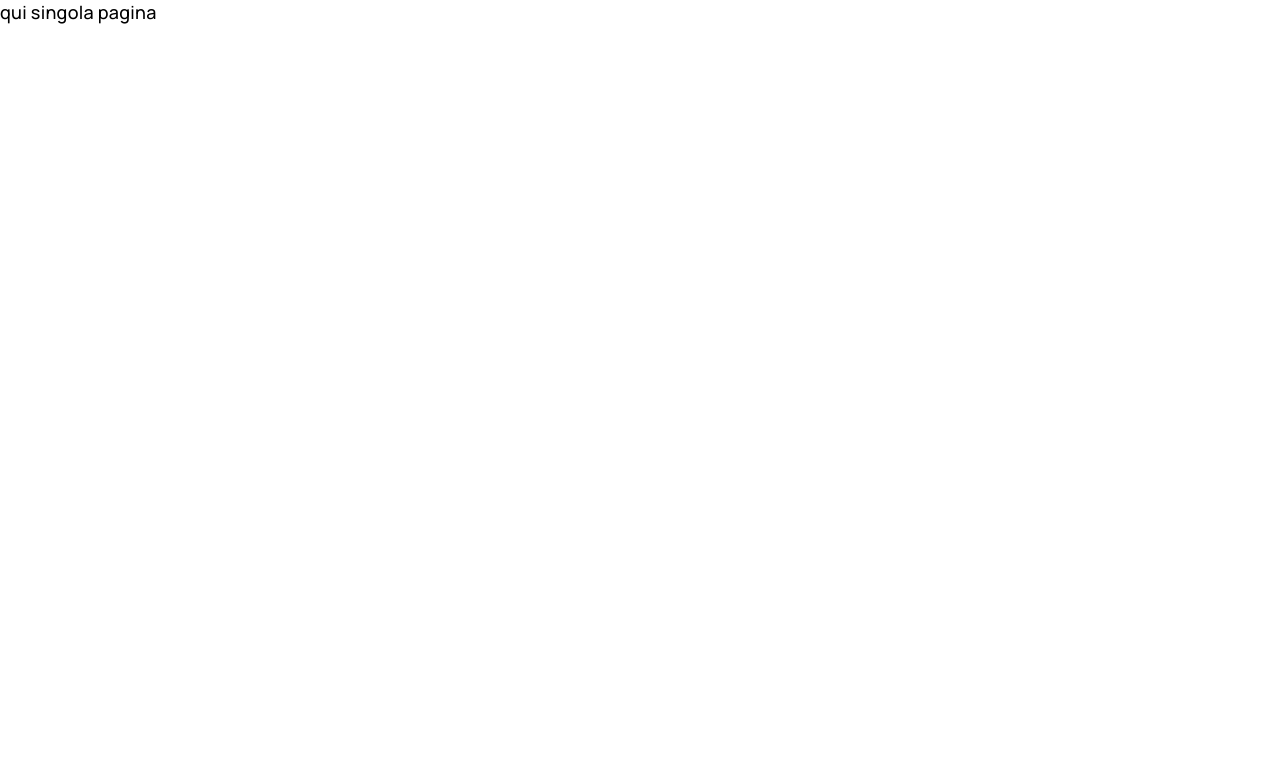
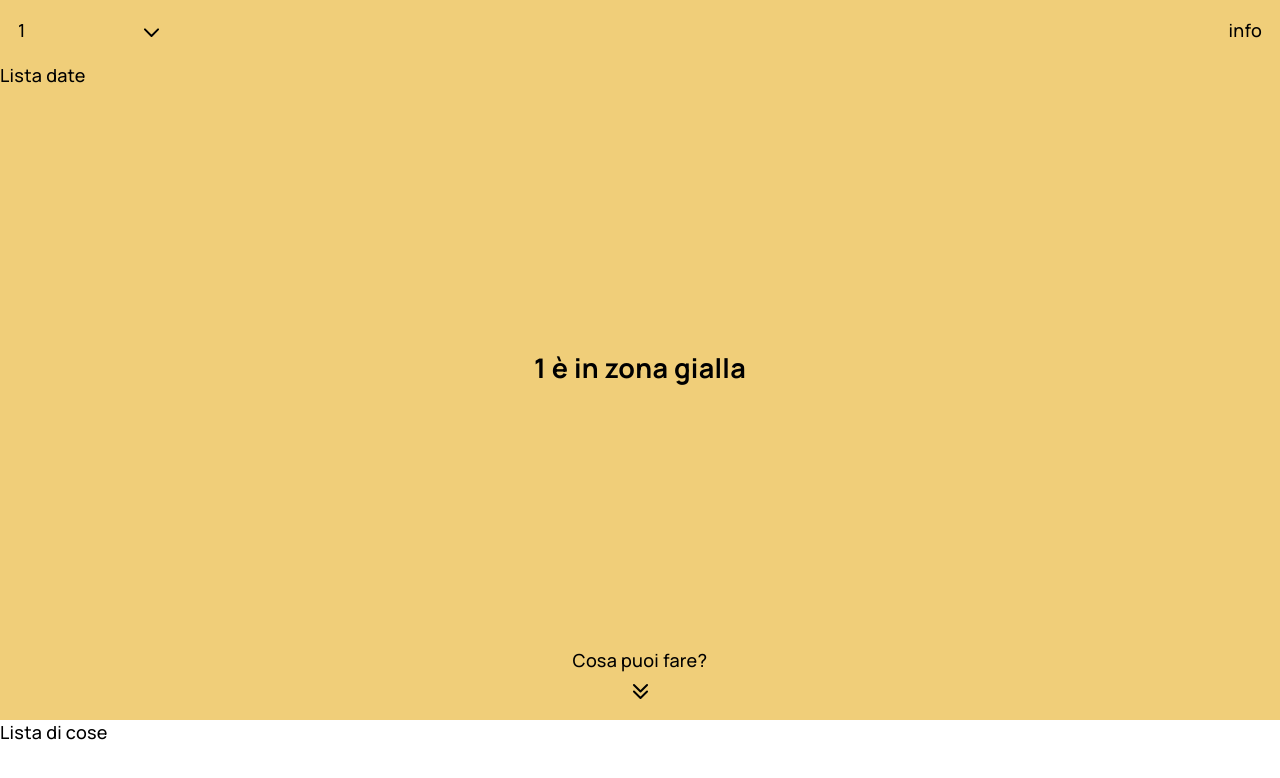
Before and after one commit to mozzillation/checolo.re, a Next.js app: page /region/1 in a window 1280 px wide. Shown: the top 778 px of the page. Built offline with nearby package versions, Linux system fonts and the light colour scheme.

Commit message:
💥 Add single region page

```diff
--- /dev/null
+++ b/components/DatePicker/index.tsx
@@ -0,0 +1,4 @@
+
+export function DatePicker() {
+  return <div>Lista date</div>
+}
--- /dev/null
+++ b/components/Skeleton/Skeleton.module.sass
@@ -0,0 +1,24 @@
+.skeleton
+  position: relative
+  overflow: hidden
+  width: 100%
+  height: 100%
+  border: 1px solid rgba(0,0,0,0.5)
+
+.skeleton::before
+  content: ''
+  display: block
+  position: absolute
+  left: -200px
+  top: 0
+  height: 100%
+  width: 200px
+  background: linear-gradient(to right, transparent 0%, rgba(0,0,0,0.5) 50%, transparent 100%)
+  animation: load 1s cubic-bezier(0.4, 0.0, 0.2, 1) infinite
+
+@keyframes load
+  from
+    left: -200px
+
+  to
+    left: 100%
--- /dev/null
+++ b/components/Skeleton/index.tsx
@@ -0,0 +1,5 @@
+import styles from './Skeleton.module.sass'
+
+export function Skeleton() {
+  return <div className={styles.skeleton} />
+}
--- /dev/null
+++ b/components/Toolbar/Toolbar.module.sass
@@ -0,0 +1,23 @@
+.wrapper
+  padding: 1rem
+  display: flex
+  justify-content: space-between
+
+.selectorWrapper
+  height: 1.5rem
+  min-width: 8rem
+  display: inline-block
+
+.currentRegion
+  position: relative
+  height: 100%
+  text-transform: capitalize
+  padding-right: 1.35rem
+
+.dropdownIcon
+  position: absolute
+  right: 0
+  top: 50%
+  transform: translateY(-50%)
+  display: flex
+  align-items: center
--- /dev/null
+++ b/components/Toolbar/Toolbar.tsx
@@ -0,0 +1,20 @@
+import { Skeleton } from '../Skeleton'
+import { CaretDown } from 'phosphor-react'
+
+import styles from './Toolbar.module.sass'
+
+export function Toolbar({ currentRegion }: { currentRegion: string | string[] }) {
+
+  return <div className={styles.wrapper}>
+    <div className={styles.selectorWrapper}>
+      <div className={styles.currentRegion}>
+        {currentRegion ? currentRegion : <Skeleton />}
+        <div className={styles.dropdownIcon}>
+          <CaretDown size={21} weight={'bold'} />
+        </div>
+      </div>
+    </div>
+    <div>info</div>
+  </div>
+
+}
--- a/package.json
+++ b/package.json
@@ -18,6 +18,7 @@
     "@types/geojson": "^7946.0.7",
     "d3-geo": "^2.0.1",
     "next": "10.0.5",
+    "phosphor-react": "^1.1.2",
     "pino": "^6.9.0",
     "pino-pretty": "^4.3.0",
     "point-in-polygon-hao": "^0.0.7",
--- a/pages/index.tsx
+++ b/pages/index.tsx
@@ -50,7 +50,8 @@ const Index = ({ regions }: { regions: FeatureCollection }) => {
 						...prev.appState,
 						loading: false
 					},
-					detectedRegion
+					detectedRegion,
+					selectedRegion: detectedRegion
 				}))
 
 				Router.push(`/region/${detectedRegion.name.toLowerCase()}`)
--- a/pages/region/[id].tsx
+++ b/pages/region/[id].tsx
@@ -1,16 +1,53 @@
 import React, { useContext } from 'react'
 import { GlobalContext } from '@/components/GlobalContext'
 
+import { DatePicker } from '@/components/DatePicker'
+import { Toolbar } from '@/components/Toolbar/Toolbar'
+
+import styles from '@/styles/[id].module.sass'
+import { useRouter } from 'next/router'
+import { CaretDoubleDown } from 'phosphor-react'
 
 const SingleRegion: React.FC = () => {
 
-	const [globalContext, dispatch] = useContext(GlobalContext)
+	const { query } = useRouter()
+
+	const regionName = query.id
+
+	const [{ selectedRegion }, dispatch] = useContext(GlobalContext)
 
 	return (
 		<>
-			qui singola pagina
+			<div className={styles.hero} >
+				<Toolbar currentRegion={regionName} />
+				<DatePicker />
+				<Message>
+					<span>{regionName}</span> è in zona gialla
+				</Message>
+				<FurtherContentIndicator>
+					Cosa puoi fare?
+				</FurtherContentIndicator>
+			</div>
+			<div>
+				Lista di cose
+			</div>
 		</>
 	)
 }
 
+const Message = ({ children }) => {
+	return <div className={styles.messageWrapper}>
+		<h2>{children}</h2>
+	</div>
+
+}
+
+const FurtherContentIndicator = ({ children }) => {
+	return <div className={styles.furtherIndicator}>
+		<span className={styles.furtherMessage}>{children}</span>
+		<CaretDoubleDown size={21} weight='bold' />
+	</div>
+
+}
+
 export default SingleRegion
--- /dev/null
+++ b/styles/[id].module.sass
@@ -0,0 +1,26 @@
+@import theme/colors
+
+.hero
+  min-height: 90vh
+  background-color: $yellow
+  display: flex
+  flex-direction: column
+  height: 100%
+
+.messageWrapper
+  flex-grow: 1
+  display: flex
+  justify-content: center
+  align-items: center
+
+.messageWrapper span
+  text-transform: capitalize
+
+.furtherIndicator
+  padding-bottom: 1rem
+  display: flex
+  flex-direction: column
+  align-items: center
+
+.furtherMessage
+  padding-bottom: 0.5rem
--- a/styles/theme/_colors.sass
+++ b/styles/theme/_colors.sass
@@ -11,6 +11,8 @@ $dark-grey: rgb(68, 68, 68) !default
 $blue: #4975ff
 $green: #3f8e28
 $red: #f06c77
+$orange: #DF9D5E
+$yellow: #F0CE79
 
 $primary: $green !default
 
```
Also changed, not shown: components/DatePicker/DatePicker.module.sass (added), components/GlobalContext/index.tsx (line endings or trailing spaces).
